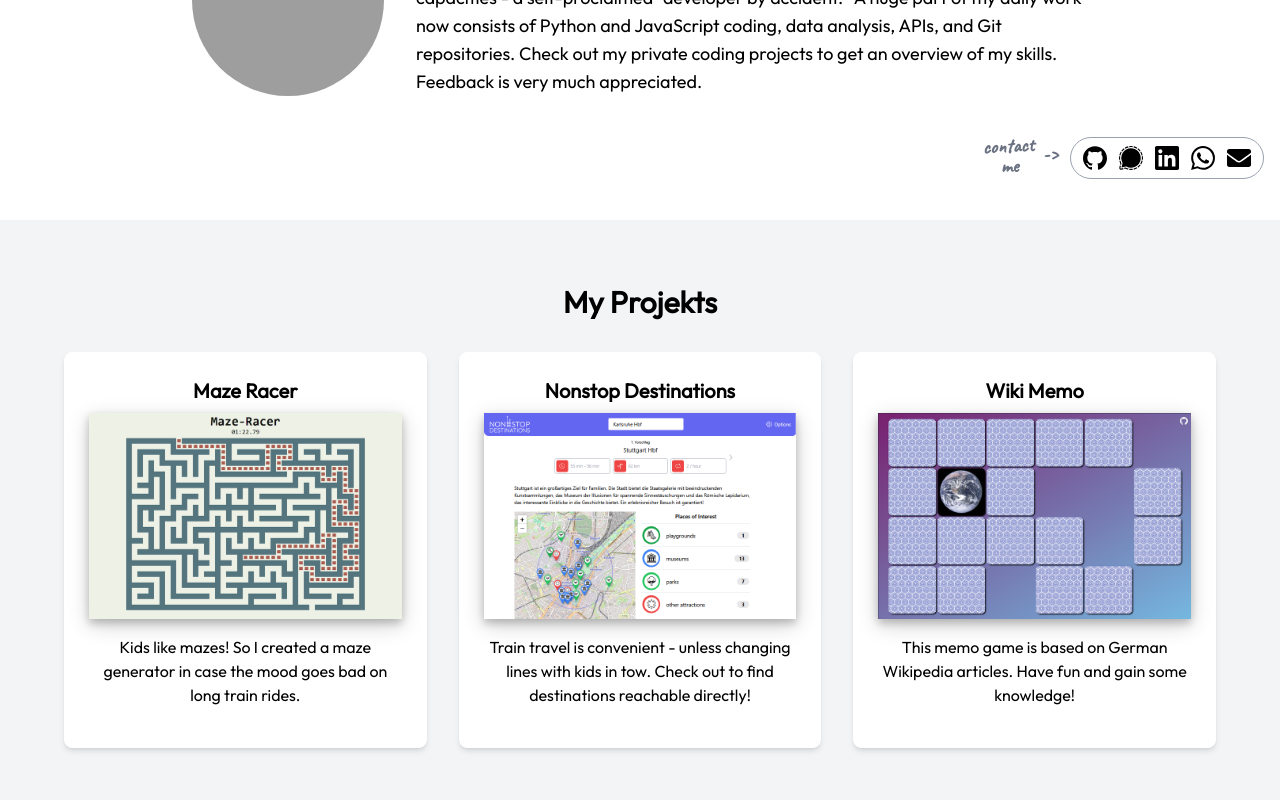
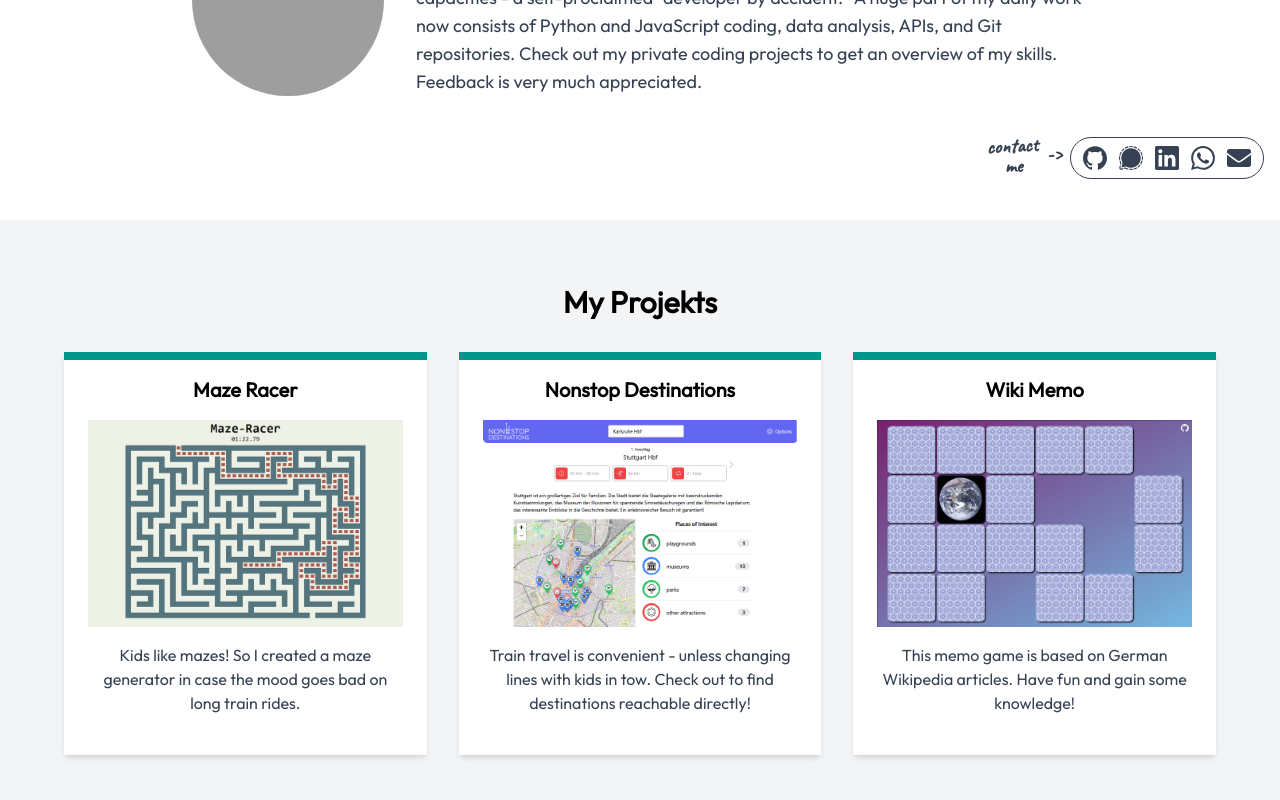
Before and after one commit to jaeniboy/showcase-page, a React (Vite) app in the folder showcase-page/: page / in a window 1280 px wide. Shown: the part 960-1760 px from the top of the page. Built offline with nearby package versions, Linux system fonts and the light colour scheme; grey boxes are pictures that could not be loaded.

Commit message:
UI improvement

```diff
--- a/showcase-page/src/ContactSection.jsx
+++ b/showcase-page/src/ContactSection.jsx
@@ -14,7 +14,7 @@ const ContactSection = ({vertical=false}) => {
     const orientation = vertical ?
          "flex flex-col bg-black py-2 px-3 rounded-full justify-center space-y-3"
          :
-         "flex bg-white border-gray-400 border-1 py-2 px-3 rounded-full justify-center space-x-3"
+         "flex bg-white border-paragraph border-1 py-2 px-3 rounded-full justify-center space-x-3"
         //  "flex bg-black py-2 px-3 rounded-full justify-center space-x-3"
 
     const contactArrow = "->"
@@ -23,7 +23,7 @@ const ContactSection = ({vertical=false}) => {
         <div className="flex">
             <div className="inline-flex flex-row items-center ml-auto">
                 <div className={vertical ? "flex hidden" : "flex"}>
-                    <h2 className="flex flex-row items-center font-caveat text-gray-500 text-xl text-center font-bold mb-1 mr-3 -rotate-3 leading-none space-x-2" ><div>contact<br/>me</div><div className="">{contactArrow}</div></h2>
+                    <h2 className="flex flex-row items-center font-caveat text-paragraph text-xl text-center font-bold mb-1 mr-2 -rotate-3 leading-none space-x-2" ><div>contact<br/>me</div><div className="">{contactArrow}</div></h2>
                     {/* <h2 className="font-caveat text-dark text-xl text-center font-bold mt-2 mb-2 mr-3 -rotate-3" style={{"font-family": "Caveat"}}>contact me <span className="">{contactArrow}</span></h2> */}
                 </div>
                 <div className={orientation}>
@@ -33,7 +33,7 @@ const ContactSection = ({vertical=false}) => {
                             href={method.href}
                             aria-label={method.label}
                             title={method.name}
-                            className="text-2xl text-dark hover:scale-115 transition-transform duration-300"
+                            className="text-2xl text-paragraph hover:scale-115 transition-transform duration-300"
                         >
                             <Icon name={method.name} />
 
--- a/showcase-page/src/LandingPage.jsx
+++ b/showcase-page/src/LandingPage.jsx
@@ -26,8 +26,8 @@ function LandingPage() {
                 <div className="flex flex-col md:flex-row justify-center items-center max-w-4xl mx-auto">
                     <img src="https://picsum.photos/200" alt="Your Name" className="w-48 h-48 rounded-full mb-8 md:mb-0 md:mr-8" />
                     <div className="text-left">
-                        <h2 className="text-3xl font-semibold mb-4 text-secondary">That's me</h2>
-                        <p className="text-lg text-dark">
+                        <h2 className="text-3xl font-semibold mb-4 text-primary">That's me</h2>
+                        <p className="text-lg text-paragraph">
                             I'm Jan, a father of two and - thanks to technology-driven jobs and
                             limited developer capacities - a self-proclaimed "developer by accident."
                             A huge part of my daily work now consists of Python and JavaScript coding,
--- a/showcase-page/src/ProjectCard.jsx
+++ b/showcase-page/src/ProjectCard.jsx
@@ -4,20 +4,23 @@ import { DemoLink, RepositoryLink } from './ExternalLinkButtons';
 
 function ProjectCard({ title, description, link, demoLink, repoLink, image }) {
   return (
-    <div className="bg-white p-6 rounded-lg shadow-md hover:border-primary border-white border-1 box-border">
+    <div className="bg-white shadow-md hover:shadow-xl">
+      <div className="w-full h-2 bg-secondary"></div>
+      <div className="p-6 pt-4">
         <Link to={link}>
-        <h3 className="text-xl font-semibold mb-2 text-dark">{title}</h3>
-        <div className="flex justify-center">
+          <h3 className="text-xl font-semibold mb-4 text-dark">{title}</h3>
+          <div className="flex justify-center ">
             <img
               src={image}
               alt="project-image"
-            style={{
-              boxShadow: '0 4px 8px 0 rgba(0, 0, 0, 0.2), 0 6px 20px 0 rgba(0, 0, 0, 0.19)'
-            }}
+            // style={{
+            //   boxShadow: '0 4px 8px 0 rgba(0, 0, 0, 0.2), 0 6px 20px 0 rgba(0, 0, 0, 0.19)'
+            // }}
             ></img>
           </div>
-        <p className="my-4 text-dark">{description}</p>
+          <p className="my-4 text-paragraph">{description}</p>
         </Link>
+      </div>
       {/* <div className="space-x-3">
         <DemoLink link={demoLink} />
         <RepositoryLink link={repoLink} />
--- a/showcase-page/src/ProjectPage.jsx
+++ b/showcase-page/src/ProjectPage.jsx
@@ -41,7 +41,7 @@ function ProjectPage({ title, description, image, demoLink, repoLink, tags }) {
                 <RepositoryLink link={repoLink} />
               </div>
             </div>
-            <p className="text-lg text-dark">{description}</p>
+            <p className="text-lg text-paragraph">{description}</p>
             <div className="mt-8 flex justify-end">
               <TagList tags={tags} />
             </div>
--- a/showcase-page/src/index.css
+++ b/showcase-page/src/index.css
@@ -4,6 +4,7 @@
   --color-mint-500: oklch(0.72 0.11 178);
   --color-primary: #000000;
   --color-secondary: oklch(0.6 0.118 184.704);
+  --color-paragraph: oklch(0.373 0.034 259.733);
   --color-accent: #ffcc00;
   --color-bright: #ffffff;
   --color-dark: #000000;
```
Lines whose indentation alone changed are shown as unchanged.
